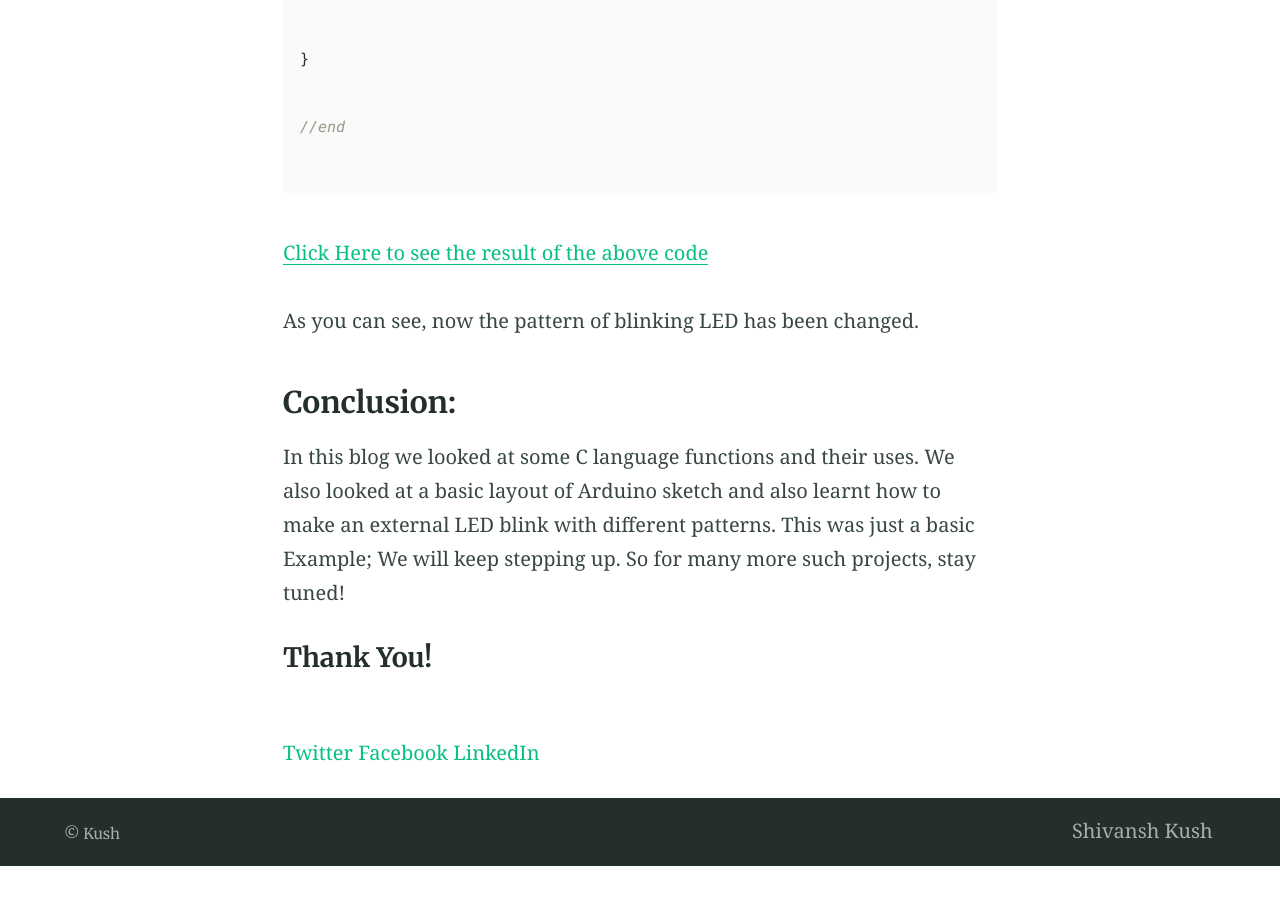
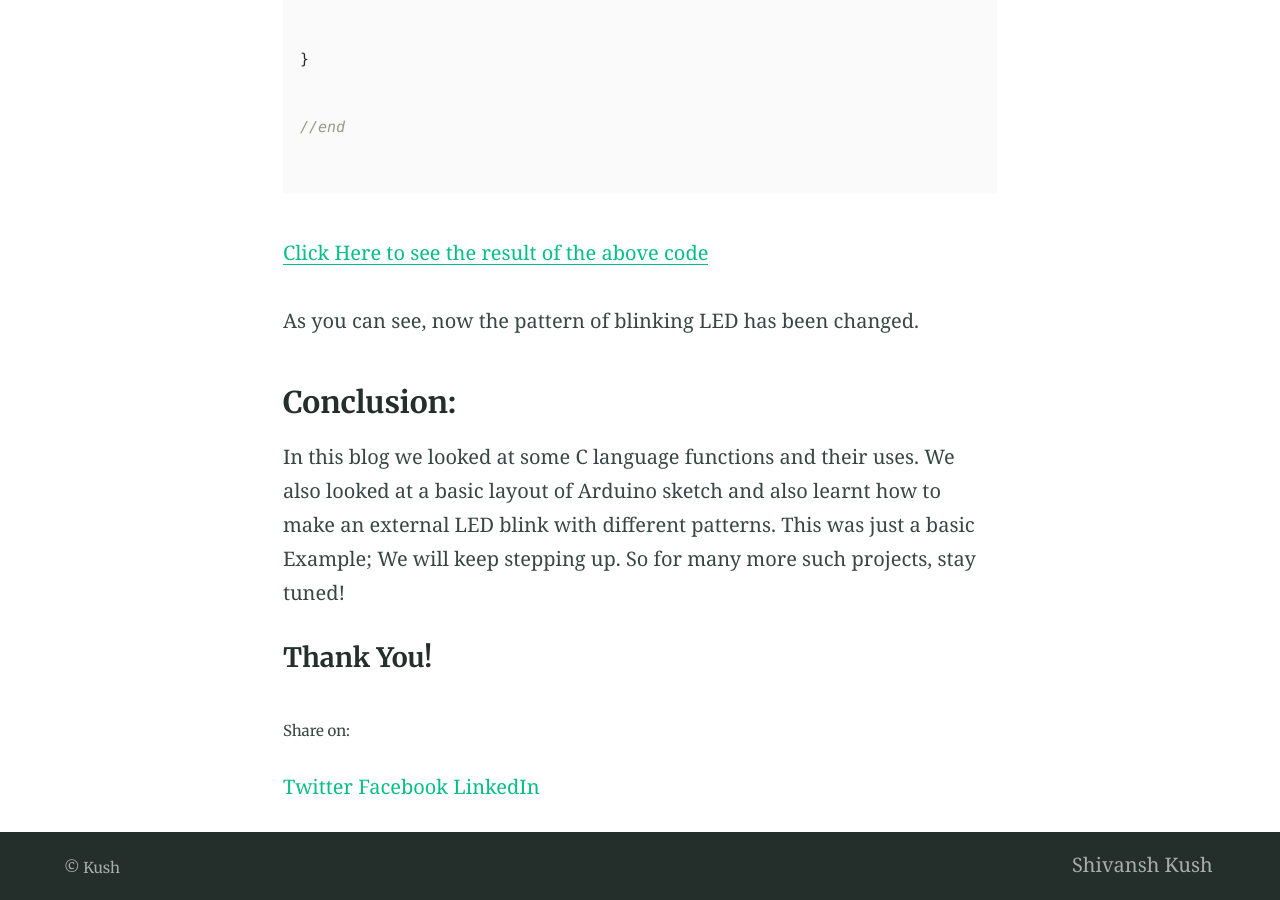
Before and after one commit to aka-Kush/aka-Kush.github.io, a Jekyll site: the page built from _posts/2020-08-02-proj1.md, in a window 1280 px wide and 900 px high, scrolled down 10148 px. Built offline with Jekyll 4.4.1, drawn with Linux system fonts in a browser that asks for light colours; our own code applies the rules of GitHub Pages for plain Markdown files; before the commit the page ends 11014 px from its top, so only the background shows below that.

Commit message:
Update 2020-08-02-proj1.md

```diff
--- a/_posts/2020-08-02-proj1.md
+++ b/_posts/2020-08-02-proj1.md
@@ -204,6 +204,7 @@ This was just a basic Example; We will keep stepping up. So for many more such p
 
 
 #### Thank You!
-
+<br>
+<small> Share on: </small>
 <br>
 {% include social-share.html %}
```
